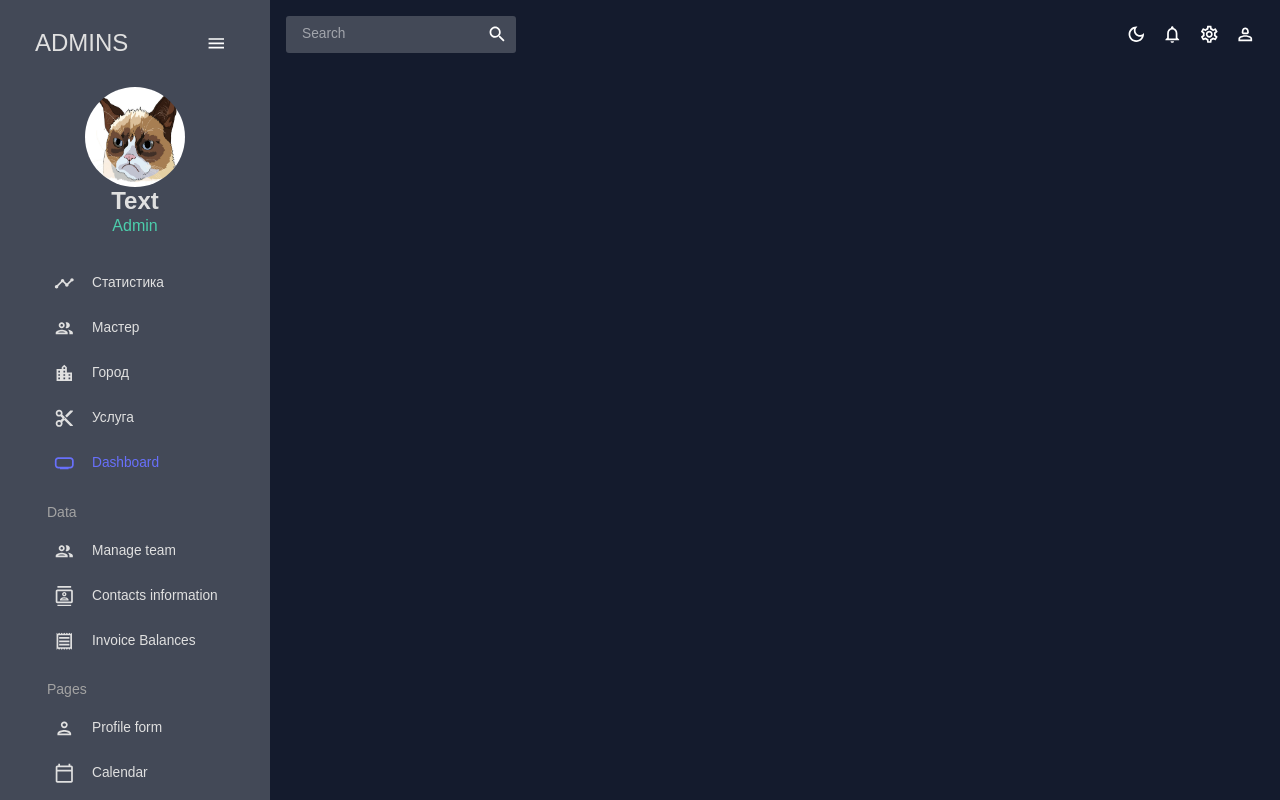
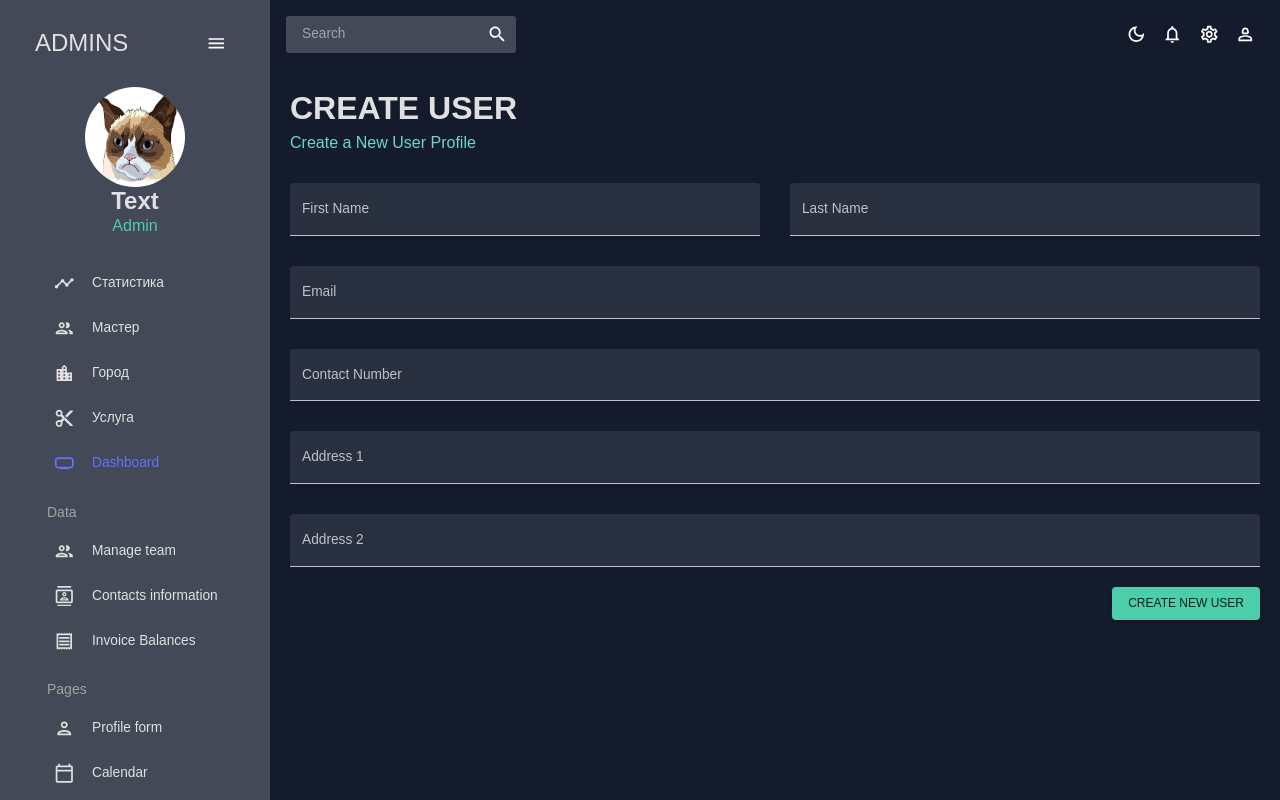
Before and after one commit to thethanos/bot-admin, a React (Create React App) app: page /form in a window 1280 px wide. Built offline with nearby package versions, Linux system fonts and the light colour scheme.

Commit message:
user form

```diff
--- a/src/App.js
+++ b/src/App.js
@@ -10,8 +10,8 @@
 import Contacts from "./scenes/contacts/Contacts";
 import Invoices from "./scenes/invoices/Invoices";
 import Masters from "./scenes/masters/Masters";
+import Form from "./scenes/form/Form";
 /*import Bar from "./scenes/bar";
-import Form from "./scenes/form";
 import Line from "./scenes/line";
 import Pie from "./scenes/pie";
 import FAQ from "./scenes/faq";
@@ -34,8 +34,8 @@
                             <Route path="/team" element={<Team />} />
                             <Route path="/contacts" element={<Contacts />} />
                             <Route path="/invoices" element={<Invoices />} />
-                            {/*<Route path="/form" element={<Form />} />
-                            <Route path="/bar" element={<Bar />} />
+                            <Route path="/form" element={<Form />} />
+                            {/*<Route path="/bar" element={<Bar />} />
                             <Route path="/pie" element={<Pie />} />
                             <Route path="/line" element={<Line />} />
                             <Route path="/faq" element={<FAQ />} />
--- /dev/null
+++ b/src/scenes/form/Form.jsx
@@ -0,0 +1,147 @@
+import React from "react";
+import { useState } from "react";
+import { Box, Button, TextField } from "@mui/material";
+import { Formik } from "formik";
+import * as yup from "yup";
+import useMediaQuery from "@mui/material/useMediaQuery";
+import Header from "../../components/Header";
+
+const phoneRegExp = /^((\+[1-9]{1,4}[ -]?)|(\([0-9]{2,3}\)[ -]?)|([0-9]{2,4})[ -]?)*?[0-9]{3,4}[ -]?[0-9]{3,4}$/;
+
+const userSchema = yup.object().shape({
+    firstName: yup.string().required("required"),
+    lastName: yup.string().required("required"),
+    email: yup.string().email("Invalid email").required("required"),
+    contact: yup.string().matches(phoneRegExp, "Phone number is not valid").required("required"),
+    address1: yup.string().required("required"),
+    address2: yup.string().required("required")
+});
+
+function Form() {
+    const isNonMobile = useMediaQuery("(min-width:600px)");
+
+    const [initialValues] = useState({
+        firstName: "",
+        lastName: "",
+        email: "",
+        contact: "",
+        address1: "",
+        address2: "",
+    });
+
+    const handleFormSubmit = (values) => {
+        console.log(values);
+    };
+
+    return (
+        <Box m="20px">
+            <Header title="CREATE USER" subtitle="Create a New User Profile" />
+            <Formik
+                onSubmit={handleFormSubmit}
+                initialValues={initialValues}
+                validationSchema={userSchema}
+            >
+                {({ values, errors, touched, handleBlur, handleChange, handleSubmit}) => (
+                    <form onSubmit={handleSubmit}>
+                        <Box
+                            display="grid"
+                            gap="30px"
+                            gridTemplateColumns="repeat(4, minmax(0, 1fr))"
+                            sx={{
+                                "& > div": {
+                                    gridColumn: isNonMobile ? undefined : "span 4"
+                                }
+                            }}
+                        >
+                            <TextField
+                                fullWidth
+                                variant="filled"
+                                type="text"
+                                label="First Name"
+                                onBlur={handleBlur}
+                                onChange={handleChange}
+                                value={values.firstName}
+                                name="firstName"
+                                error={!!touched.firstName && !!errors.firstName}
+                                helperText={touched.firstName && errors.firstName}
+                                sx={{gridColumn: "span 2"}}
+                            />
+                            <TextField
+                                fullWidth
+                                variant="filled"
+                                type="text"
+                                label="Last Name"
+                                onBlur={handleBlur}
+                                onChange={handleChange}
+                                value={values.lastName}
+                                name="lastName"
+                                error={!!touched.lastName && !!errors.lastName}
+                                helperText={touched.lastName && errors.lastName}
+                                sx={{gridColumn: "span 2"}}
+                            />
+                            <TextField
+                                fullWidth
+                                variant="filled"
+                                type="text"
+                                label="Email"
+                                onBlur={handleBlur}
+                                onChange={handleChange}
+                                value={values.email}
+                                name="email"
+                                error={!!touched.email && !!errors.email}
+                                helperText={touched.email && errors.email}
+                                sx={{gridColumn: "span 4"}}
+                            />
+                            <TextField
+                                fullWidth
+                                variant="filled"
+                                type="text"
+                                label="Contact Number"
+                                onBlur={handleBlur}
+                                onChange={handleChange}
+                                value={values.contact}
+                                name="contact"
+                                error={!!touched.contact && !!errors.contact}
+                                helperText={touched.contact && errors.contact}
+                                sx={{gridColumn: "span 4"}}
+                            />
+                            <TextField
+                                fullWidth
+                                variant="filled"
+                                type="text"
+                                label="Address 1"
+                                onBlur={handleBlur}
+                                onChange={handleChange}
+                                value={values.address1}
+                                name="address1"
+                                error={!!touched.address1 && !!errors.address1}
+                                helperText={touched.address1 && errors.address1}
+                                sx={{gridColumn: "span 4"}}
+                            />
+                            <TextField
+                                fullWidth
+                                variant="filled"
+                                type="text"
+                                label="Address 2"
+                                onBlur={handleBlur}
+                                onChange={handleChange}
+                                value={values.address2}
+                                name="address2"
+                                error={!!touched.address2 && !!errors.address2}
+                                helperText={touched.address2 && errors.address2}
+                                sx={{gridColumn: "span 4"}}
+                            />
+                        </Box>
+                        <Box display="flex" justifyContent="end" mt="20px">
+                            <Button type="Submit" color="secondary" variant="contained">
+                                Create New User
+                            </Button>
+                        </Box>
+                    </form>
+                )}
+            </Formik>
+        </Box>
+    );
+}
+
+export default Form;
--- a/src/scenes/global/Sidebar.jsx
+++ b/src/scenes/global/Sidebar.jsx
@@ -198,6 +198,7 @@
                         {
                             MainItems && MainItems.map((item) => (
                                 <Item
+                                    key={item.title}
                                     title={item.title}
                                     to={item.to}
                                     icon={<item.icon />}
@@ -207,6 +208,7 @@
                             ))
                         }
                         <Item
+                            key={DashboardItem.title}
                             title={DashboardItem.title}
                             to={DashboardItem.to}
                             icon={<DashboardItem.icon />}
@@ -221,6 +223,7 @@
                         {
                             DataItems && DataItems.map((item) => (
                                 <Item
+                                    key={item.title}
                                     title={item.title}
                                     to={item.to}
                                     icon={<item.icon />}
@@ -237,6 +240,7 @@
                         {
                             PagesItems && PagesItems.map((item) => (
                                 <Item
+                                    key={item.title}
                                     title={item.title}
                                     to={item.to}
                                     icon={<item.icon />}
@@ -253,6 +257,7 @@
                         {
                             ChartsItems && ChartsItems.map((item) => (
                                 <Item
+                                    key={item.title}
                                     title={item.title}
                                     to={item.to}
                                     icon={<item.icon />}
```
